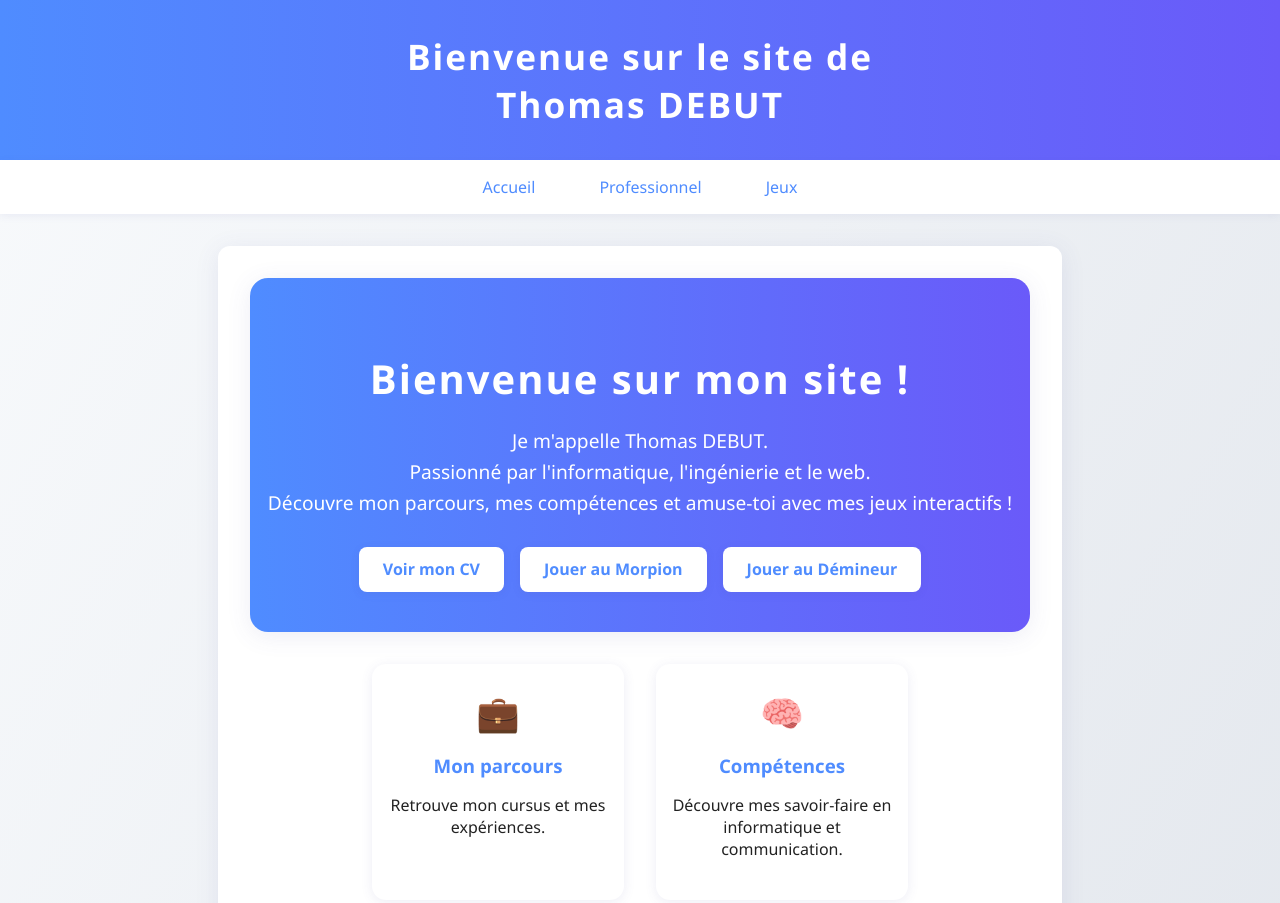
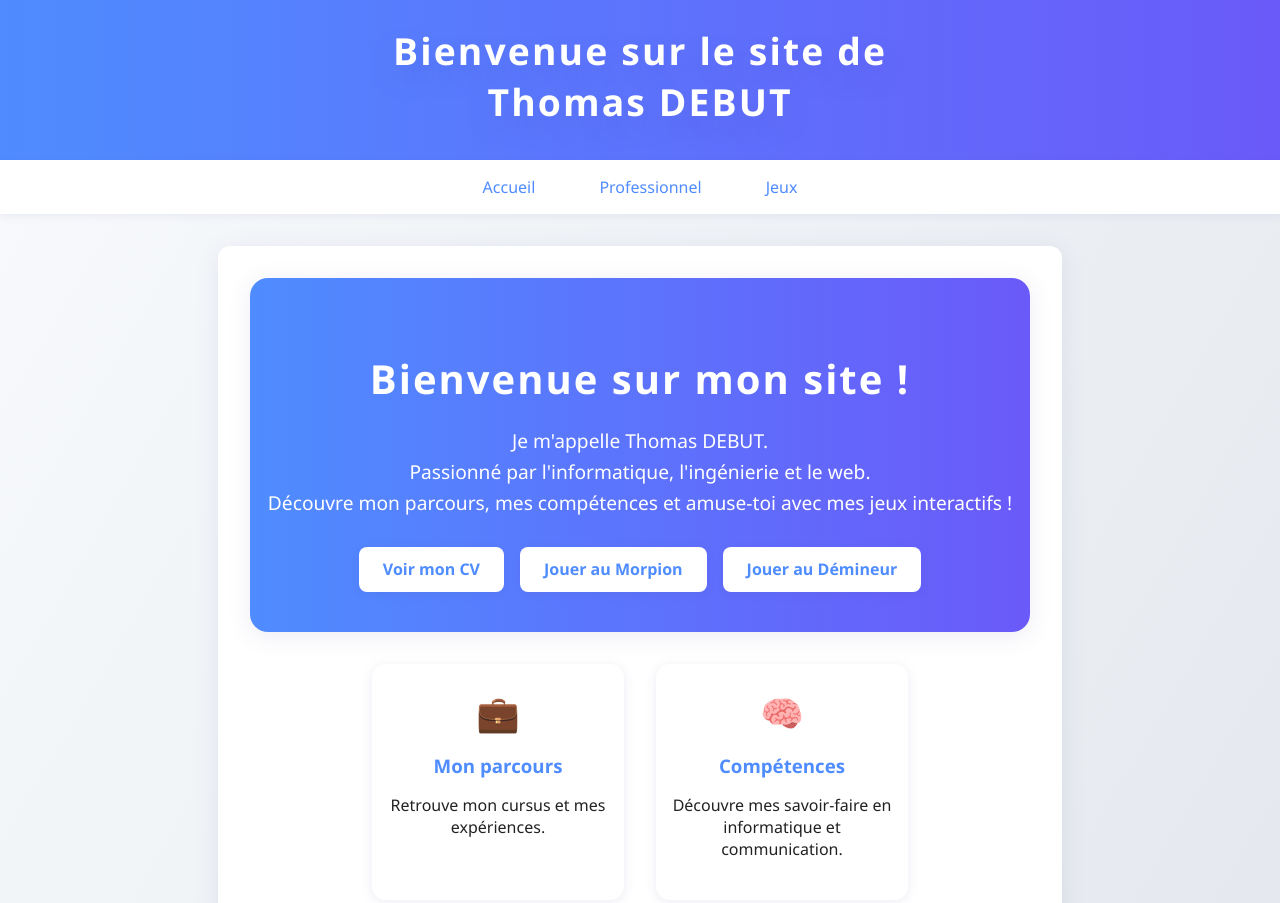
Before and after one commit to debutth/debutth.github.io, a plain HTML site: page index.html in a window 1280 px wide. Shown: the top 903 px of the page. Drawn offline with Linux system fonts and the light colour scheme.

Commit message:
PTIT ZOOM TITRE "bIENVENUE..."

```diff
--- a/style.css
+++ b/style.css
@@ -16,6 +16,20 @@ header h1 {
     margin: 0;
     font-size: 2.2em;
     letter-spacing: 2px;
+    /* animation/interaction */
+    transition: transform 250ms ease, text-shadow 250ms ease, color 250ms ease;
+    display: inline-block; /* nécessaire pour le transform */
+    will-change: transform, text-shadow;
+}
+/* effet sympa au survol du header (zoom + léger lift + ombre) */
+header:hover h1 {
+    transform: scale(1.06) translateY(-4px);
+    text-shadow: 0 12px 30px rgba(80,80,160,0.16);
+    color: #ffffff;
+}
+header h1:active {
+    transform: scale(0.99) translateY(-2px);
+    transition: transform 120ms ease;
 }
 h2 {
     margin: 0px 0 20px 0;
```
